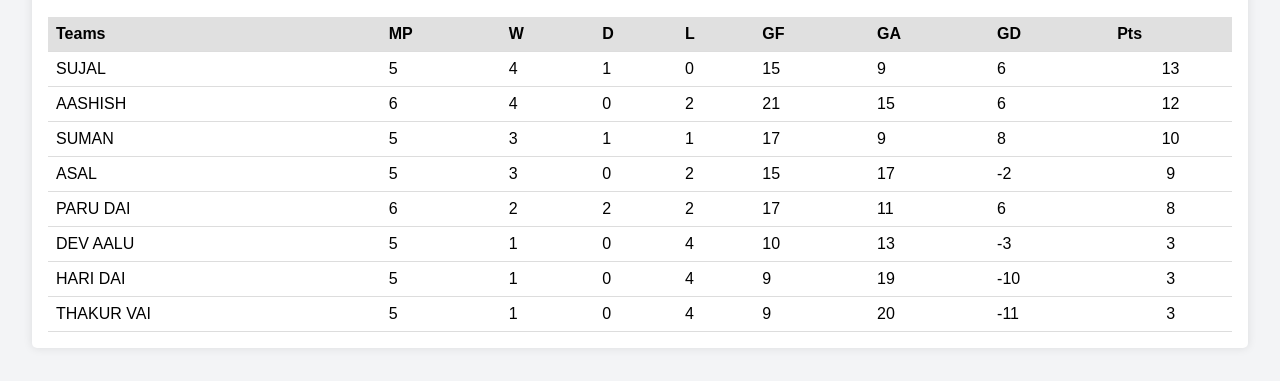
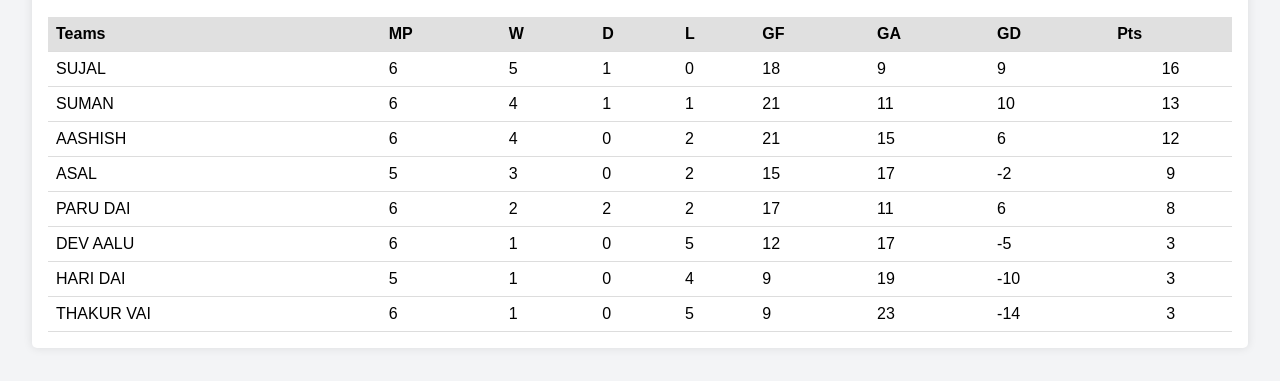
Before and after one commit to 4itaashish/Manakamana-Premiere-League, a plain HTML site: page pointstable.html in a window 1280 px wide. Shown: the part 346-727 px from the top of the page. Drawn offline with Linux system fonts and the light colour scheme.

Commit message:
Update pointstable.html

```diff
--- a/pointstable.html
+++ b/pointstable.html
@@ -155,25 +155,25 @@
                     </tr>
                     <tr>
                         <td>THAKUR VAI</td>
-                        <td>5</td>
+                        <td>6</td>
                         <td>1</td>
                         <td>0</td>
-                        <td>4</td>
+                        <td>5</td>
                         <td>9</td>
-                        <td>20</td>
-                        <td>-11</td>
+                        <td>23</td>
+                        <td>-14</td>
                         <td>3</td>
                     </tr>
                     <tr>
                         <td>SUMAN</td>
-                        <td>5</td>
-                        <td>3</td>
+                        <td>6</td>
+                        <td>4</td>
                         <td>1</td>
                         <td>1</td>
-                        <td>17</td>
-                        <td>9</td>
-                        <td>8</td>
+                        <td>21</td>
+                        <td>11</td>
                         <td>10</td>
+                        <td>13</td>
                     </tr>
                     <tr>
                         <td>PARU DAI</td>
@@ -188,13 +188,13 @@
                     </tr>
                     <tr>
                         <td>DEV AALU</td>
-                        <td>5</td>
+                        <td>6</td>
                         <td>1</td>
                         <td>0</td>
-                        <td>4</td>
-                        <td>10</td>
-                        <td>13</td>
-                        <td>-3</td>
+                        <td>5</td>
+                        <td>12</td>
+                        <td>17</td>
+                        <td>-5</td>
                         <td>3</td>
                     </tr>
                     <tr>
@@ -210,14 +210,14 @@
                     </tr>
                     <tr>
                         <td>SUJAL</td>
+                        <td>6</td>
                         <td>5</td>
-                        <td>4</td>
                         <td>1</td>
                         <td>0</td>
-                        <td>15</td>
+                        <td>18</td>
                         <td>9</td>
-                        <td>6</td>
-                        <td>13</td>
+                        <td>9</td>
+                        <td>16</td>
                     </tr>
                 </tbody>
             </table>
```
